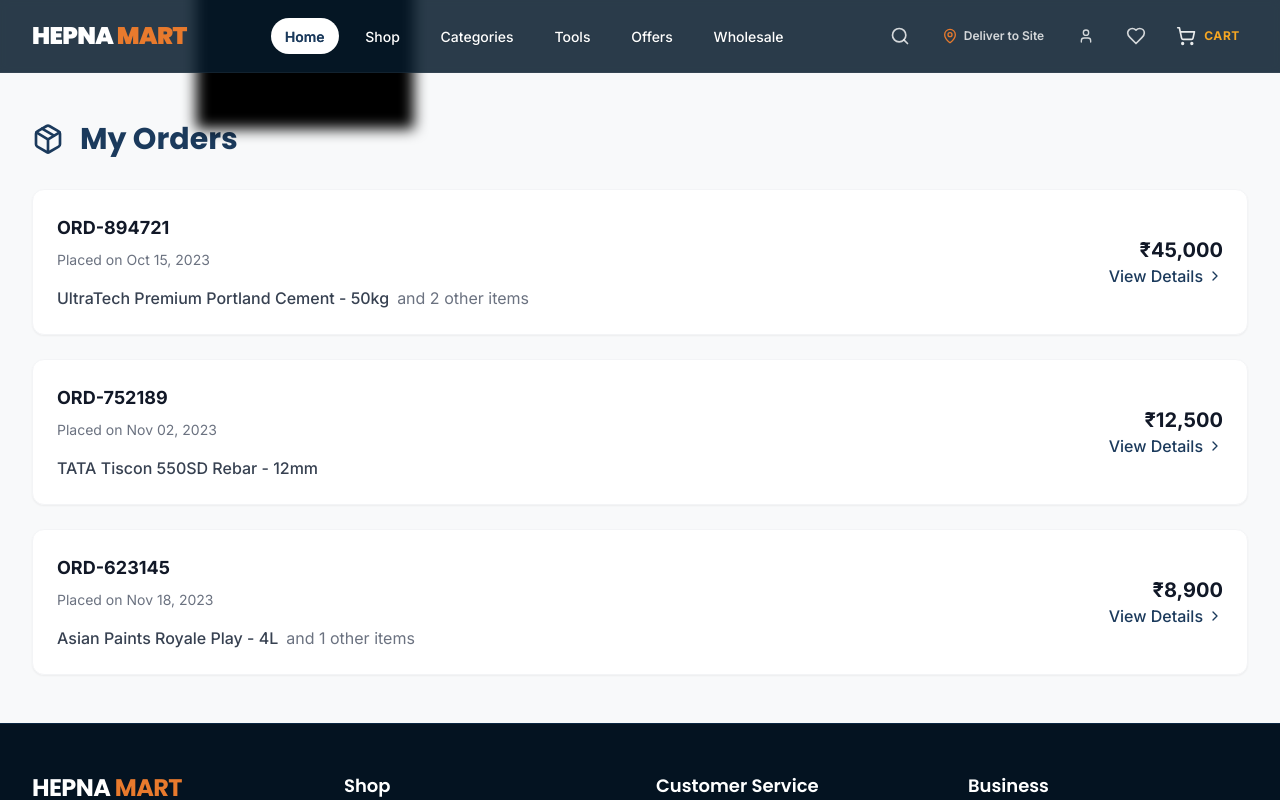
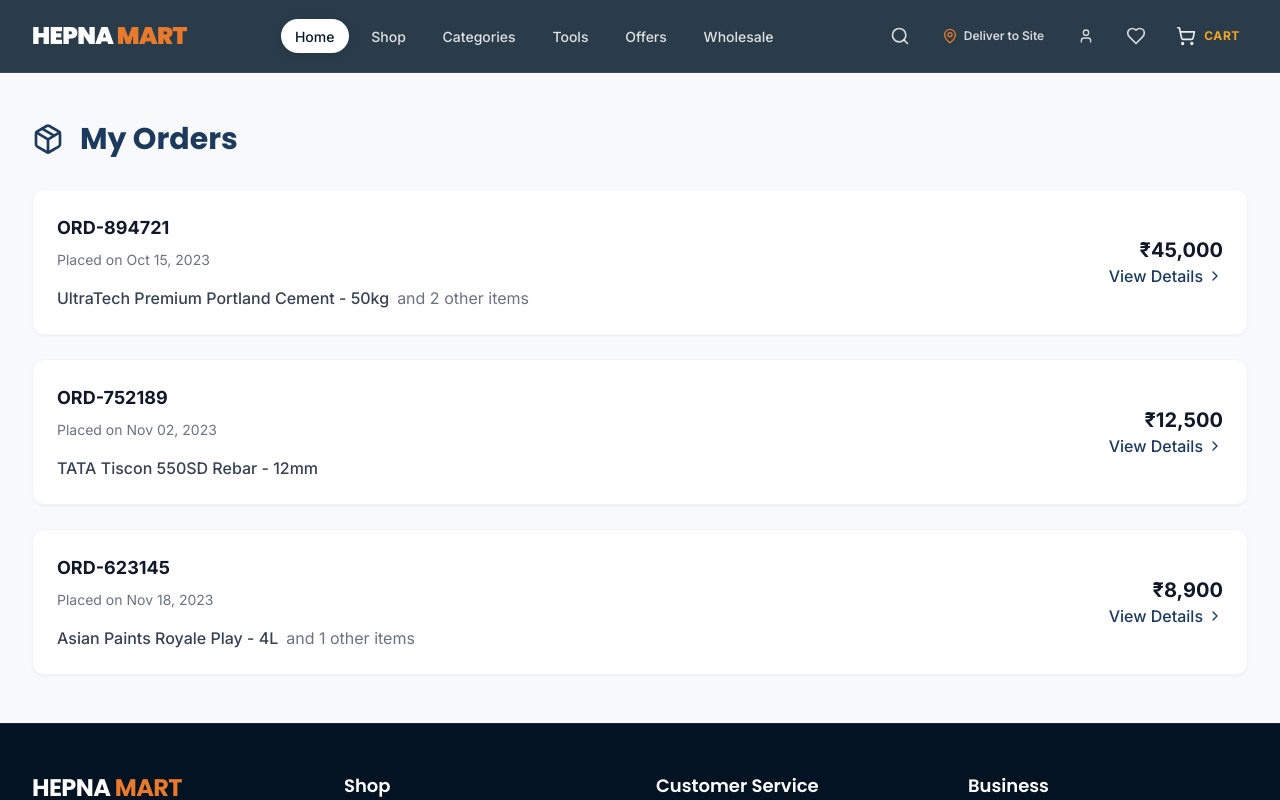
Before and after one commit to sanjeevandev/hepna_mart, a React (Vite) app: page /orders in a window 1280 px wide. Shown: the top 800 px of the page. Built offline with nearby package versions, Linux system fonts and the light colour scheme.

Commit message:
fix: resolve GooeyNav black box artifact via SVG colorMatrix filter and refine motion architecture

```diff
--- a/src/App.tsx
+++ b/src/App.tsx
@@ -34,10 +34,10 @@
     if (prefersReducedMotion) return;
 
     const lenis = new Lenis({
-      duration: 1.0,
-      easing: (t) => Math.min(1, 1.001 - Math.pow(2, -10 * t)),
+      duration: 0.9,
+      easing: (t) => Math.min(1, 1.001 - Math.pow(2, -8 * t)),
       smoothWheel: true,
-      touchMultiplier: 1.5,
+      touchMultiplier: 1.2,
       wheelMultiplier: 1.0,
       infinite: false,
     });
--- a/src/components/layout/Header.tsx
+++ b/src/components/layout/Header.tsx
@@ -1,4 +1,4 @@
-import React, { useState, useEffect } from 'react';
+import React, { useState, useEffect, useRef } from 'react';
 import { Link, useNavigate, useLocation } from 'react-router-dom';
 import { Search, MapPin, User, Heart, ShoppingCart, Menu, X } from 'lucide-react';
 import { useCartStore } from '@/store/cartStore';
@@ -26,12 +26,17 @@
   const [isMobileMenuOpen, setIsMobileMenuOpen] = useState(false);
   const [isSearchOpen, setIsSearchOpen] = useState(false);
   const [isScrolled, setIsScrolled] = useState(false);
+  const isScrolledRef = useRef(false);
 
   const { query, setQuery } = useSearchStore();
 
   useEffect(() => {
     const handleScroll = () => {
-      setIsScrolled(window.scrollY > 20);
+      const scrolled = window.scrollY > 20;
+      if (scrolled !== isScrolledRef.current) {
+        isScrolledRef.current = scrolled;
+        setIsScrolled(scrolled);
+      }
     };
     window.addEventListener('scroll', handleScroll, { passive: true });
     return () => window.removeEventListener('scroll', handleScroll);
@@ -63,10 +68,10 @@
   return (
     <>
       <header
-        className={`sticky top-0 z-40 w-full transition-all duration-300 ${
+        className={`sticky top-0 z-50 w-full transition-[background-color,border-color,box-shadow,padding] duration-300 ease-out ${
           isScrolled
-            ? 'bg-[#071A2B]/95 backdrop-blur-md shadow-lg border-b border-white/10 py-0.5'
-            : 'bg-[#071A2B]/85 backdrop-blur-sm border-b border-white/5 py-1'
+            ? 'bg-[#071A2B]/95 backdrop-blur-[16px] shadow-md shadow-black/10 border-b border-white/[0.12] py-0.5'
+            : 'bg-[#071A2B]/85 backdrop-blur-[14px] border-b border-white/[0.08] py-1'
         } text-white`}
       >
         <div className="container-custom">
@@ -90,7 +95,7 @@
               </Link>
             </div>
 
-            {/* Desktop Gooey Navigation */}
+            {/* Desktop Gooey Navigation (Clean SVG filter, no black box) */}
             <div className="hidden md:flex items-center justify-center flex-shrink-0">
               <GooeyNav
                 items={navItems}
--- a/src/components/product/ProductCard.tsx
+++ b/src/components/product/ProductCard.tsx
@@ -41,7 +41,7 @@
   };
 
   return (
-    <div className="card h-full flex flex-col group relative overflow-hidden bg-white rounded-2xl border border-gray-100 shadow-sm transition-all duration-300 ease-out hover:-translate-y-[5px] hover:shadow-card-hover">
+    <div className="card h-full flex flex-col group relative overflow-hidden bg-white rounded-2xl border border-gray-100 shadow-sm transition-all duration-300 ease-out hover:-translate-y-[3px] hover:shadow-card-hover">
       <Link
         to={`/product/${product.slug}`}
         className="flex flex-col h-full relative"
@@ -52,7 +52,7 @@
             src={product.images?.[0] || 'https://placehold.co/400?text=No+Image'}
             alt={product.name}
             loading="lazy"
-            className="w-full h-full object-cover rounded-xl transition-transform duration-300 ease-out group-hover:scale-[1.035]"
+            className="w-full h-full object-cover rounded-xl transition-transform duration-300 ease-out group-hover:scale-[1.02]"
           />
 
           {/* Status Badges */}
--- a/src/components/ui/Button.tsx
+++ b/src/components/ui/Button.tsx
@@ -11,7 +11,7 @@
 
 const Button = React.forwardRef<HTMLButtonElement, ButtonProps>(
   ({ variant = 'primary', size = 'md', loading = false, icon, fullWidth, className = '', children, disabled, ...props }, ref) => {
-    const baseClasses = 'inline-flex items-center justify-center font-medium rounded-md transition-colors focus:outline-none focus:ring-2 focus:ring-offset-2 disabled:opacity-50 disabled:cursor-not-allowed';
+    const baseClasses = 'inline-flex items-center justify-center font-medium rounded-lg transition-all duration-200 hover:-translate-y-[1px] active:translate-y-0 active:scale-[0.99] focus:outline-none focus:ring-2 focus:ring-offset-2 disabled:opacity-50 disabled:cursor-not-allowed disabled:hover:translate-y-0';
 
     const variantClasses = {
       primary: 'bg-accent hover:bg-accent-dark text-white focus:ring-accent',
--- a/src/components/ui/GooeyNav.css
+++ b/src/components/ui/GooeyNav.css
@@ -34,6 +34,7 @@
 .gooey-nav-container {
   position: relative;
   display: inline-flex;
+  isolation: isolate;
 }
 
 .gooey-nav-container nav {
@@ -44,61 +45,65 @@
 
 .gooey-nav-container nav ul {
   display: flex;
-  gap: 0.75rem;
+  gap: 0.5rem;
   list-style: none;
-  padding: 0 0.5rem;
+  padding: 0;
   margin: 0;
   position: relative;
   z-index: 3;
   color: white;
-  text-shadow: 0 1px 1px hsl(205deg 30% 10% / 0.2);
 }
 
 .gooey-nav-container nav ul li {
-  border-radius: 100vw;
+  border-radius: 9999px;
   position: relative;
   cursor: pointer;
   transition:
-    background-color 0.3s ease,
-    color 0.3s ease,
-    box-shadow 0.3s ease;
-  box-shadow: 0 0 0.5px 1.5px transparent;
-  color: white;
+    background-color 0.25s ease,
+    color 0.25s ease;
+  color: rgba(255, 255, 255, 0.85);
 }
 
 .gooey-nav-container nav ul li a {
   display: inline-block;
-  padding: 0.45rem 0.9rem;
+  padding: 0.4rem 0.9rem;
   text-decoration: none;
   font-weight: 500;
   font-size: 0.875rem;
   white-space: nowrap;
+  transition: color 0.2s ease;
+}
+
+.gooey-nav-container nav ul li:hover a {
+  color: #FFFFFF;
 }
 
 .gooey-nav-container nav ul li:focus-within:has(:focus-visible) {
-  box-shadow: 0 0 0.5px 1.5px white;
+  box-shadow: 0 0 0 2px #E87A2D;
 }
 
+/* Background Pill on Active Item */
 .gooey-nav-container nav ul li::after {
   content: '';
   position: absolute;
   inset: 0;
-  border-radius: 100vw;
-  background: white;
+  border-radius: 9999px;
+  background: #FFFFFF;
   opacity: 0;
-  transform: scale(0);
-  transition: all 0.3s ease;
+  transform: scale(0.92);
+  transition: transform 0.25s cubic-bezier(0.16, 1, 0.3, 1),
+              opacity 0.25s ease;
   z-index: -1;
+  box-shadow: 0 2px 10px rgba(0, 0, 0, 0.12);
 }
 
 .gooey-nav-container nav ul li.active {
-  color: #1B3A5C;
+  color: #071A2B;
   font-weight: 600;
-  text-shadow: none;
 }
 
 .gooey-nav-container nav ul li.active a {
-  color: #1B3A5C;
+  color: #071A2B;
 }
 
 .gooey-nav-container nav ul li.active::after {
@@ -106,6 +111,7 @@
   transform: scale(1);
 }
 
+/* Morphing Effect Elements */
 .gooey-nav-container .effect {
   position: absolute;
   left: 0;
@@ -116,67 +122,66 @@
   pointer-events: none;
   display: grid;
   place-items: center;
-  z-index: 1;
+  z-index: 2;
 }
 
 .gooey-nav-container .effect.text {
-  color: white;
-  transition: color 0.3s ease;
+  color: transparent;
+  pointer-events: none;
   font-size: 0.875rem;
   font-weight: 600;
+  opacity: 0;
 }
 
-.gooey-nav-container .effect.text.active {
-  color: #1B3A5C;
+/* SVG Gooey Filter Container — NO BLACK BACKGROUND, NO BLEND MODE BUGS */
+.gooey-nav-container .effect.filter {
+  filter: url(#gooey-nav-filter);
+  -webkit-filter: url(#gooey-nav-filter);
+  background: transparent !important;
 }
 
-.gooey-nav-container .effect.filter {
-  filter: blur(7px) contrast(100) blur(0);
-  mix-blend-mode: lighten;
-}
-
+/* Explicitly disable the legacy black pseudo-element */
 .gooey-nav-container .effect.filter::before {
-  content: '';
-  position: absolute;
-  inset: -75px;
-  z-index: -2;
-  background: black;
+  content: none !important;
+  display: none !important;
+  background: transparent !important;
 }
 
 .gooey-nav-container .effect.filter::after {
   content: '';
   position: absolute;
   inset: 0;
-  background: white;
+  background: #FFFFFF;
   transform: scale(0);
   opacity: 0;
   z-index: -1;
-  border-radius: 100vw;
+  border-radius: 9999px;
 }
 
 .gooey-nav-container .effect.active::after {
-  animation: pill 0.3s ease both;
+  animation: gooeyPill 0.3s cubic-bezier(0.16, 1, 0.3, 1) both;
 }
 
-@keyframes pill {
+@keyframes gooeyPill {
   to {
     transform: scale(1);
     opacity: 1;
   }
 }
 
+/* Particles for Gooey Morphing */
 .particle,
 .point {
   display: block;
   opacity: 0;
-  width: 20px;
-  height: 20px;
+  width: 16px;
+  height: 16px;
   border-radius: 100%;
   transform-origin: center;
 }
 
 .particle {
-  --time: 5s;
+  --time: 4s;
   position: absolute;
   top: calc(50% - 8px);
   left: calc(50% - 8px);
@@ -197,7 +202,7 @@
   }
 
   70% {
-    transform: rotate(calc(var(--rotate) * 0.5)) translate(calc(var(--end-x) * 1.2), calc(var(--end-y) * 1.2));
+    transform: rotate(calc(var(--rotate) * 0.5)) translate(calc(var(--end-x) * 1.1), calc(var(--end-y) * 1.1));
     opacity: 1;
     animation-timing-function: ease;
   }
@@ -244,3 +249,16 @@
     opacity: 0;
   }
 }
+
+@media (prefers-reduced-motion: reduce) {
+  .particle,
+  .point {
+    animation: none !important;
+    display: none !important;
+  }
+  .gooey-nav-container .effect.active::after {
+    animation: none !important;
+    transform: scale(1) !important;
+    opacity: 1 !important;
+  }
+}
--- a/src/components/ui/ScrollReveal.tsx
+++ b/src/components/ui/ScrollReveal.tsx
@@ -25,8 +25,8 @@
   children,
   scrollContainerRef,
   enableBlur = true,
-  baseOpacity = 0.1,
-  baseRotation = 3,
+  baseOpacity = 0,
+  baseRotation = 1.5,
   blurStrength = 6,
   containerClassName = '',
   textClassName = '',
```
Also changed, not shown: src/components/ui/GooeyNav.tsx (+26 -6 lines), src/components/ui/ScrollStack.tsx (+8 -41 lines), src/components/ui/SectionMotion.css (+14 -14 lines).
